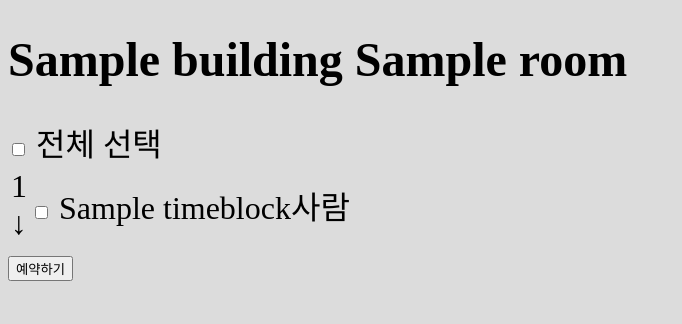
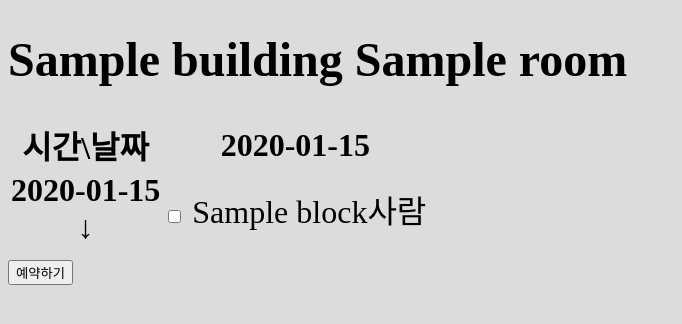
Before and after one commit to KNU-2022S-OSP-03-09/project, a Flask app: template web/templates/use.html in a window 1280 px wide. Shown: the top 324 px of the page, without its empty margins (0-682 px from the left). Run offline with Flask 2, Linux system fonts and the light colour scheme; the template is opened without the code that fills it: most values are stand-ins (such as "Sample title", 1, 10 or a date in 2020); parts of the project's set-up code (start-up, migrations or seed data) failed here and were passed over.

Commit message:
오늘만이 아닌 한 주를 보여주기

```diff
--- a/web/app.py
+++ b/web/app.py
@@ -1,5 +1,6 @@
 import datetime
 import functools
+import itertools
 import json
 import math
 import sys
@@ -11,6 +12,8 @@ import common
 import crawl
 import database
 import processraw
+
+
 
 BLOCK_SIZE = 30 * 60
 OPEN_SECOND = 9 * 60 * 60
@@ -32,6 +35,8 @@ app = flask.Flask(__name__)
 
 scheduler = apscheduler.schedulers.background.BackgroundScheduler()
 scheduler.start()
+
+
 
 @scheduler.scheduled_job(trigger="cron", hour=0, minute=30)
 def clearuses():
@@ -66,10 +71,18 @@ def use(building, room):
 	except KeyError:
 		return flask.render_template("error.html", error=f"'{building} {room}'(이)라는 방이 없습니다")
 
-	useruses = database.queryuses(bldg, rm, datetime.date.today())
-	blocks = rm.calcblocks(datetime.date.today(), useruses, BLOCK_SIZE, OPEN_SECOND, CLOSE_SECOND)
-	blocks = [(BLOCK_STRINGS[i], "BLOCKED" if b == common.Use.BLOCKING_SIZE else b, calchue(b)) for i, b in enumerate(blocks)]
-	return flask.render_template("use.html", building=building, room=room, timeblocks=blocks)
+	targetdate = datetime.date.today()
+	dateblocks = [None] * 5
+	datenames = [None] * 5
+	for i in range(7):
+		if targetdate.weekday() < 5:
+			useruses = database.queryuses(bldg, rm, targetdate)
+			dateblocks[targetdate.weekday()] = rm.calcblocks(targetdate, useruses, BLOCK_SIZE, OPEN_SECOND, CLOSE_SECOND)
+			datenames[targetdate.weekday()] = targetdate.isoformat()[5:]
+		targetdate += datetime.timedelta(days=1)
+	hues = {p: calchue(p) for p in itertools.chain(*dateblocks)}
+	dateblocks = list(map(list, zip(*dateblocks)))
+	return flask.render_template("use.html", building=building, room=room, dates=datenames, times=BLOCK_STRINGS, blocks=dateblocks, hues=hues)
 
 @app.route("/success", methods=["POST"])
 def success():
--- a/web/templates/use.html
+++ b/web/templates/use.html
@@ -1,21 +1,27 @@
 {% extends "base.html" %} {% block main %}
 <h1>{{ building }} {{ room }}</h1>
-<div class="all_choose">
-	<input type="checkbox" id="all" name="전체 선택">
-	<label for="all"><span>전체 선택</span></label>
-</div>
 <form action="{{ url_for('success') }}" method="POST">
 	<table>
-		{% for t in timeblocks %}
+		<thead>
 			<tr>
-				<td>{{ t[0] }}<br>↓</td>
-				{% if t[1] == "BLOCKED" %}
-					<td class="unavailable"><label><input type="checkbox" name="{{ loop.index }}" disabled>수업있음</label></td>
-				{% else %}
-					<!--{{ (1 - [t[1] / 40, 1]|min) * 120 }}-->
-					<!--attr number가 아직 안되니 어쩔길없이 style 씀-->
-					<td style="background-color: hsl({{ t[2] }}, 70%, 60%)"><label><input type="checkbox" name="{{ loop.index }}"> {{ t[1] }}사람</label></td>
-				{% endif %}
+				<th scope="col">시간\날짜</th>
+				{% for d in dates %}
+					<th scope="col">{{ d }}</th>
+				{% endfor %}
+			</tr>
+		</thead>
+		{% for r in blocks %}
+			{% set rowloop = loop %}
+			<tr>
+				<th scope="row">{{ times[loop.index0] }}<br>↓</th>
+				{% for b in r %}
+					{% if b == 99999999 %}
+						<td class="unavailable"><label><input type="checkbox" disabled>수업</label></td>
+					{% else %}
+						<!--attr number가 아직 안되니 어쩔길없이 style 씀-->
+						<td style="background-color: hsl({{ hues[b] }}, 70%, 60%);"><label><input type="checkbox" name="{{ rowloop.index0 }}-{{ loop.index0 }}"> {{ b }}사람</label></td>
+					{% endif %}
+				{% endfor %}
 			</tr>
 		{% endfor %}
 	</table>
```
Also changed, not shown: readme.md.
